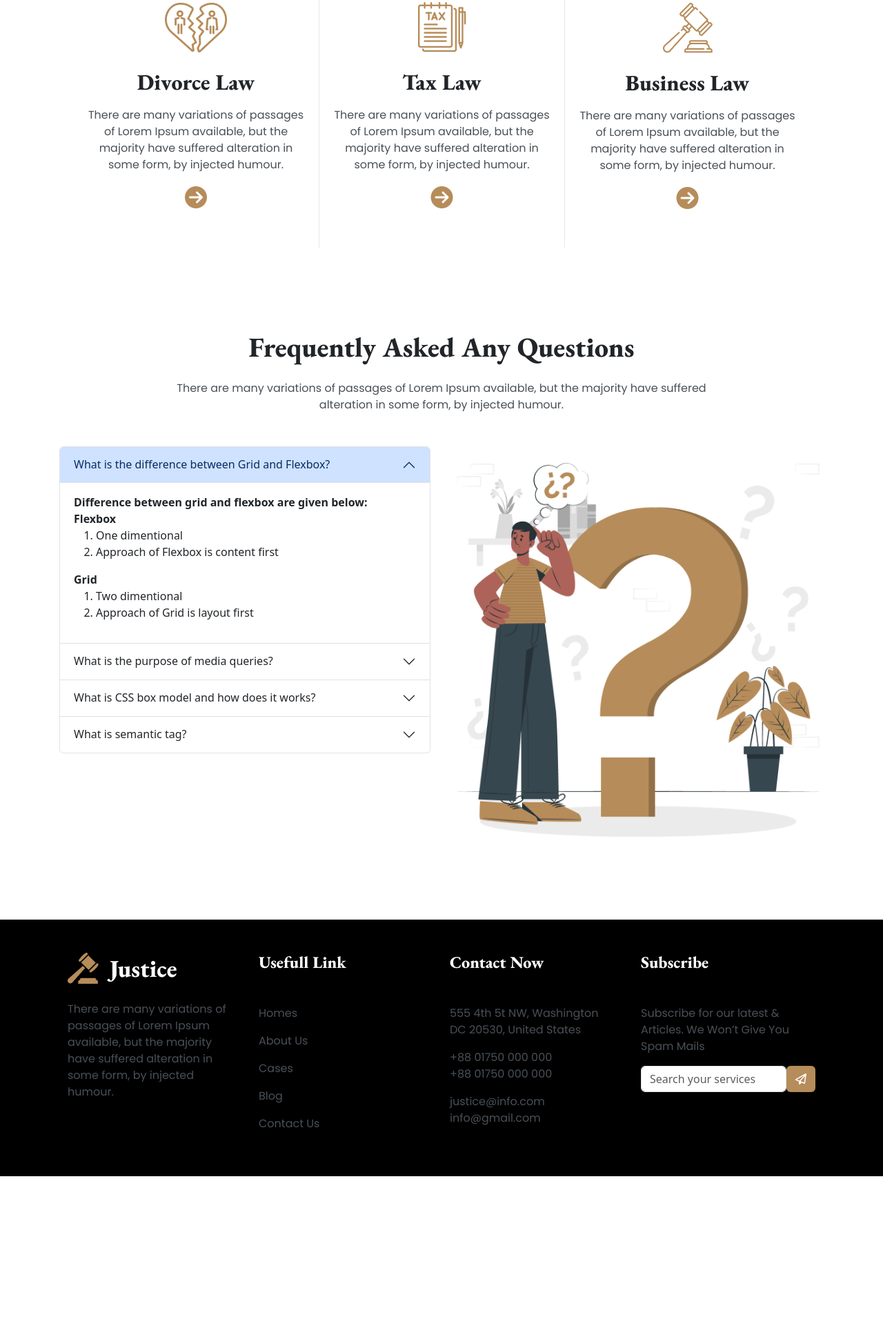
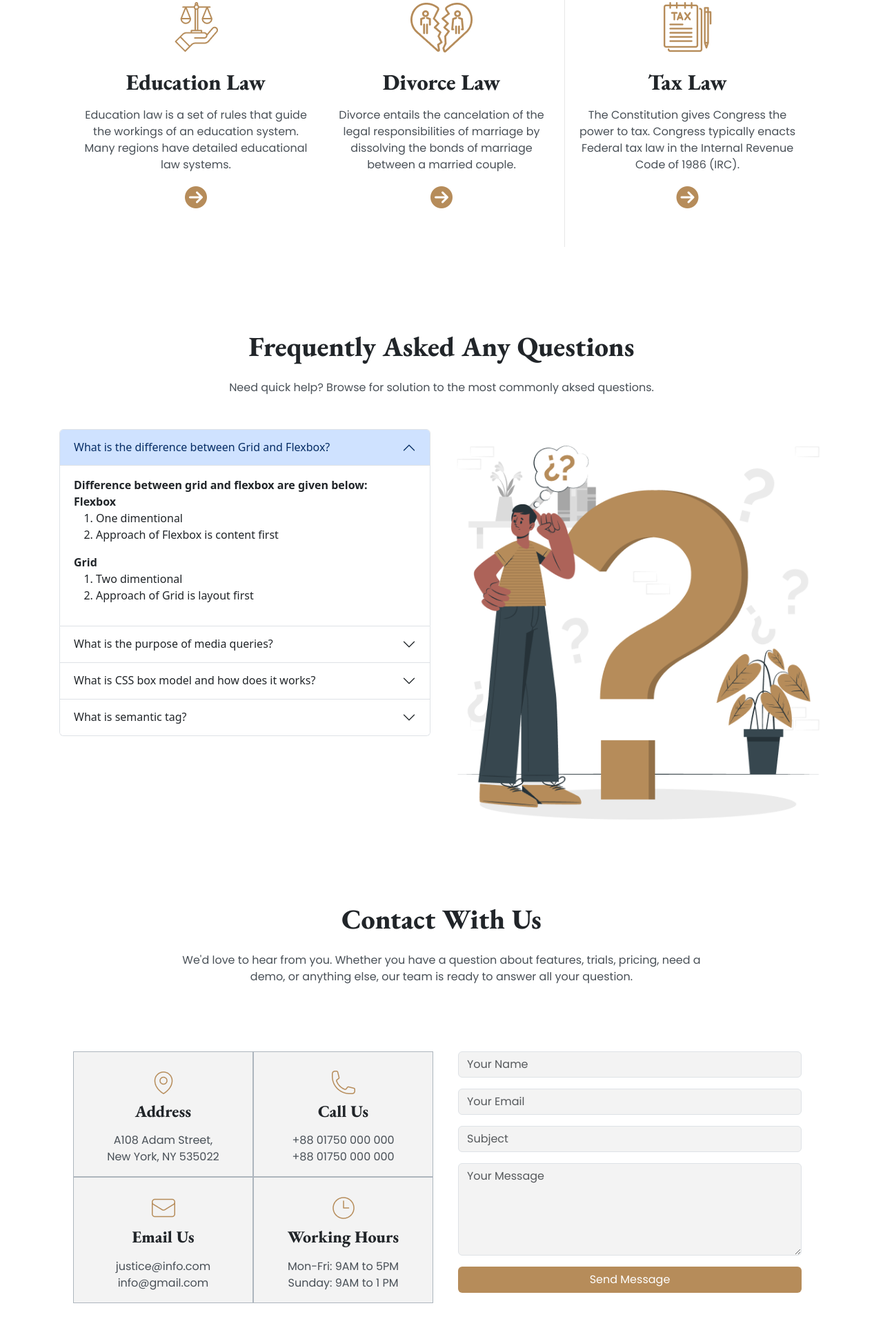
Before and after one commit to Nasim043/justice-legal-solutions, a plain HTML site: page index.html in a window 1280 px wide. Shown: the part 1655-3580 px from the top of the page at 69% size. Before the commit the page ends 3360 px from the top, so only its background shows below. Drawn offline with nearby package versions, Linux system fonts and the light colour scheme.

Commit message:
contact us section done

```diff
--- a/css/style.css
+++ b/css/style.css
@@ -46,6 +46,9 @@
 .cs-w-85 {
   width: 85%;
 }
+.cs-contact-bg {
+  background: #f3f3f3;
+}
 
 /* media queries */
 @media (max-width: 576px) {
--- a/index.html
+++ b/index.html
@@ -184,9 +184,8 @@
       <section class="container cs-mt-120 text-center px-5">
         <h1 class="fw-bolder mb-4 font-garamond">The Legal Practice Area</h1>
         <p class="text-light-emphasis font-poppins w-75 mx-auto">
-          There are many variations of passages of Lorem Ipsum available, but
-          the majority have suffered alteration in some form, by injected
-          humour.
+          From corporate law to human rights law, find out about different
+          practice areas and what skills you need to succeed in each one.
         </p>
         <div class="row row-cols-1 row-cols-md-2 row-cols-lg-3 mt-5">
           <div class="col px-3 cs-bd-all">
@@ -195,9 +194,9 @@
               <div>
                 <p class="h2 fw-bolder font-garamond mt-4">Business Law</p>
                 <p class="text-light-emphasis font-poppins mt-3">
-                  There are many variations of passages of Lorem Ipsum
-                  available, but the majority have suffered alteration in some
-                  form, by injected humour.
+                  Business law is a crucial component of law in general since,
+                  without it, the corporate, and retail sectors would all be
+                  under a dictator’s rule.
                 </p>
                 <h2>
                   <i class="fa-solid fa-circle-arrow-right cs-text pb-5"></i>
@@ -211,9 +210,25 @@
               <div>
                 <p class="h2 fw-bolder font-garamond mt-4">Criminal Law</p>
                 <p class="text-light-emphasis font-poppins mt-3">
-                  There are many variations of passages of Lorem Ipsum
-                  available, but the majority have suffered alteration in some
-                  form, by injected humour.
+                  Criminal law is the body of law that prescribes conduct
+                  perceived as threatening, or harmful to the property, health,
+                  and safety of people.
+                </p>
+                <h2>
+                  <i class="fa-solid fa-circle-arrow-right cs-text pb-5"></i>
+                </h2>
+              </div>
+            </div>
+          </div>
+          <div class="col px-3 cs-bd-left cs-bd-top">
+            <div class="h-100">
+              <img src="images/child.png" class="mt-4" alt="..." />
+              <div>
+                <p class="h2 fw-bolder font-garamond mt-4">Child Support</p>
+                <p class="text-light-emphasis font-poppins mt-3">
+                  The Child Support Program provides custodial parents with
+                  assistance in obtaining financial support and medical
+                  insurance coverage for their children
                 </p>
                 <h2>
                   <i class="fa-solid fa-circle-arrow-right cs-text pb-5"></i>
@@ -227,9 +242,9 @@
               <div>
                 <p class="h2 fw-bolder font-garamond mt-4">Education Law</p>
                 <p class="text-light-emphasis font-poppins mt-3">
-                  There are many variations of passages of Lorem Ipsum
-                  available, but the majority have suffered alteration in some
-                  form, by injected humour.
+                  Education law is a set of rules that guide the workings of an
+                  education system. Many regions have detailed educational law
+                  systems.
                 </p>
                 <h2>
                   <i class="fa-solid fa-circle-arrow-right cs-text pb-5"></i>
@@ -243,9 +258,9 @@
               <div>
                 <p class="h2 fw-bolder font-garamond mt-4">Divorce Law</p>
                 <p class="text-light-emphasis font-poppins mt-3">
-                  There are many variations of passages of Lorem Ipsum
-                  available, but the majority have suffered alteration in some
-                  form, by injected humour.
+                  Divorce entails the cancelation of the legal responsibilities
+                  of marriage by dissolving the bonds of marriage between a
+                  married couple.
                 </p>
                 <h2>
                   <i class="fa-solid fa-circle-arrow-right cs-text pb-5"></i>
@@ -259,25 +274,9 @@
               <div>
                 <p class="h2 fw-bolder font-garamond mt-4">Tax Law</p>
                 <p class="text-light-emphasis font-poppins mt-3">
-                  There are many variations of passages of Lorem Ipsum
-                  available, but the majority have suffered alteration in some
-                  form, by injected humour.
-                </p>
-                <h2>
-                  <i class="fa-solid fa-circle-arrow-right cs-text pb-5"></i>
-                </h2>
-              </div>
-            </div>
-          </div>
-          <div class="col px-3 cs-bd-left cs-bd-top">
-            <div class="h-100">
-              <img src="images/business.png" class="mt-4" alt="..." />
-              <div>
-                <p class="h2 fw-bolder font-garamond mt-4">Business Law</p>
-                <p class="text-light-emphasis font-poppins mt-3">
-                  There are many variations of passages of Lorem Ipsum
-                  available, but the majority have suffered alteration in some
-                  form, by injected humour.
+                  The Constitution gives Congress the power to tax. Congress
+                  typically enacts Federal tax law in the Internal Revenue Code
+                  of 1986 (IRC).
                 </p>
                 <h2>
                   <i class="fa-solid fa-circle-arrow-right cs-text pb-5"></i>
@@ -403,9 +402,8 @@
           Frequently Asked Any Questions
         </h1>
         <p class="text-light-emphasis font-poppins w-75 mx-auto text-center">
-          There are many variations of passages of Lorem Ipsum available, but
-          the majority have suffered alteration in some form, by injected
-          humour.
+          Need quick help? Browse for solution to the most commonly aksed
+          questions.
         </p>
         <div class="row row-cols-1 row-cols-md-2 mt-5">
           <div class="col px-3">
@@ -574,6 +572,122 @@
           </div>
         </div>
       </section>
+      <!-- contact us section -->
+      <section class="container cs-mt-120 px-5">
+        <h1 class="fw-bolder mb-4 font-garamond text-center">
+          Contact With Us
+        </h1>
+        <p class="text-light-emphasis font-poppins w-75 mx-auto text-center">
+          We'd love to hear from you. Whether you have a question about
+          features, trials, pricing, need a demo, or anything else, our team is
+          ready to answer all your question.
+        </p>
+        <div class="row text-center row-cols-1 row-cols-lg-2 my-5 g-4 g-lg-5">
+          <div class="col h-100">
+            <div class="row row-cols-1 row-cols-md-2">
+              <div
+                class="col cs-contact-bg border border-dark-subtle mb-2 mb-md-0"
+              >
+                <div class="h-100">
+                  <img src="images/location.png" class="mt-4" alt="..." />
+                  <div>
+                    <p class="h4 fw-bolder font-garamond mt-2">Address</p>
+                    <p class="text-light-emphasis font-poppins mt-3">
+                      A108 Adam Street,<br />
+                      New York, NY 535022
+                    </p>
+                  </div>
+                </div>
+              </div>
+              <div
+                class="col cs-contact-bg border border-dark-subtle mb-2 mb-md-0"
+              >
+                <div class="h-100">
+                  <img src="images/call.png" class="mt-4" alt="..." />
+                  <div>
+                    <p class="h4 fw-bolder font-garamond mt-2">Call Us</p>
+                    <p class="text-light-emphasis font-poppins mt-3">
+                      +88 01750 000 000 <br />
+                      +88 01750 000 000
+                    </p>
+                  </div>
+                </div>
+              </div>
+              <div
+                class="col cs-contact-bg border border-dark-subtle mb-2mb-md-0"
+              >
+                <div class="h-100">
+                  <img src="images/email.png" class="mt-4" alt="..." />
+                  <div>
+                    <p class="h4 fw-bolder font-garamond mt-2">Email Us</p>
+                    <p class="text-light-emphasis font-poppins mt-3">
+                      justice@info.com <br />
+                      info@gmail.com
+                    </p>
+                  </div>
+                </div>
+              </div>
+              <div
+                class="col cs-contact-bg border border-dark-subtle mb-2 mb-md-0"
+              >
+                <div class="h-100">
+                  <img src="images/time.png" class="mt-4" alt="..." />
+                  <div>
+                    <p class="h4 fw-bolder font-garamond mt-2">Working Hours</p>
+                    <p class="text-light-emphasis font-poppins mt-3">
+                      Mon-Fri: 9AM to 5PM <br />
+                      Sunday: 9AM to 1 PM
+                    </p>
+                  </div>
+                </div>
+              </div>
+            </div>
+          </div>
+
+          <div class="col font-poppins h-100">
+            <div class="mb-3">
+              <input
+                type="text"
+                class="form-control cs-contact-bg"
+                id="exampleFormControlInput1"
+                placeholder="Your Name"
+              />
+            </div>
+            <div class="mb-3">
+              <input
+                type="email"
+                class="form-control cs-contact-bg"
+                id="exampleFormControlInput2"
+                placeholder="Your Email"
+              />
+            </div>
+            <div class="mb-3">
+              <input
+                type="text"
+                class="form-control cs-contact-bg"
+                id="exampleFormControlInput3"
+                placeholder="Subject"
+              />
+            </div>
+            <div class="mb-3">
+              <textarea
+                class="form-control cs-contact-bg"
+                id="exampleFormControlTextarea1"
+                rows="5"
+                placeholder="Your Message"
+              ></textarea>
+            </div>
+            <div>
+              <button
+                type="submit"
+                class="btn form-control cs-btn-bg text-white fw-medium"
+              >
+                Send Message
+              </button>
+            </div>
+          </div>
+        </div>
+      </section>
     </main>
 
     <!-- footer -->
@@ -585,9 +699,8 @@
               <img src="images/logo.png" alt="" />
             </p>
             <p class="text-light-emphasis font-poppins">
-              There are many variations of passages of Lorem Ipsum available,
-              but the majority have suffered alteration in some form, by
-              injected humour.
+              We'd love to solve your problems. Feel fre to contact with us. We
+              are ready to solve your problem anytime.
             </p>
           </div>
           <div class="col">
```
